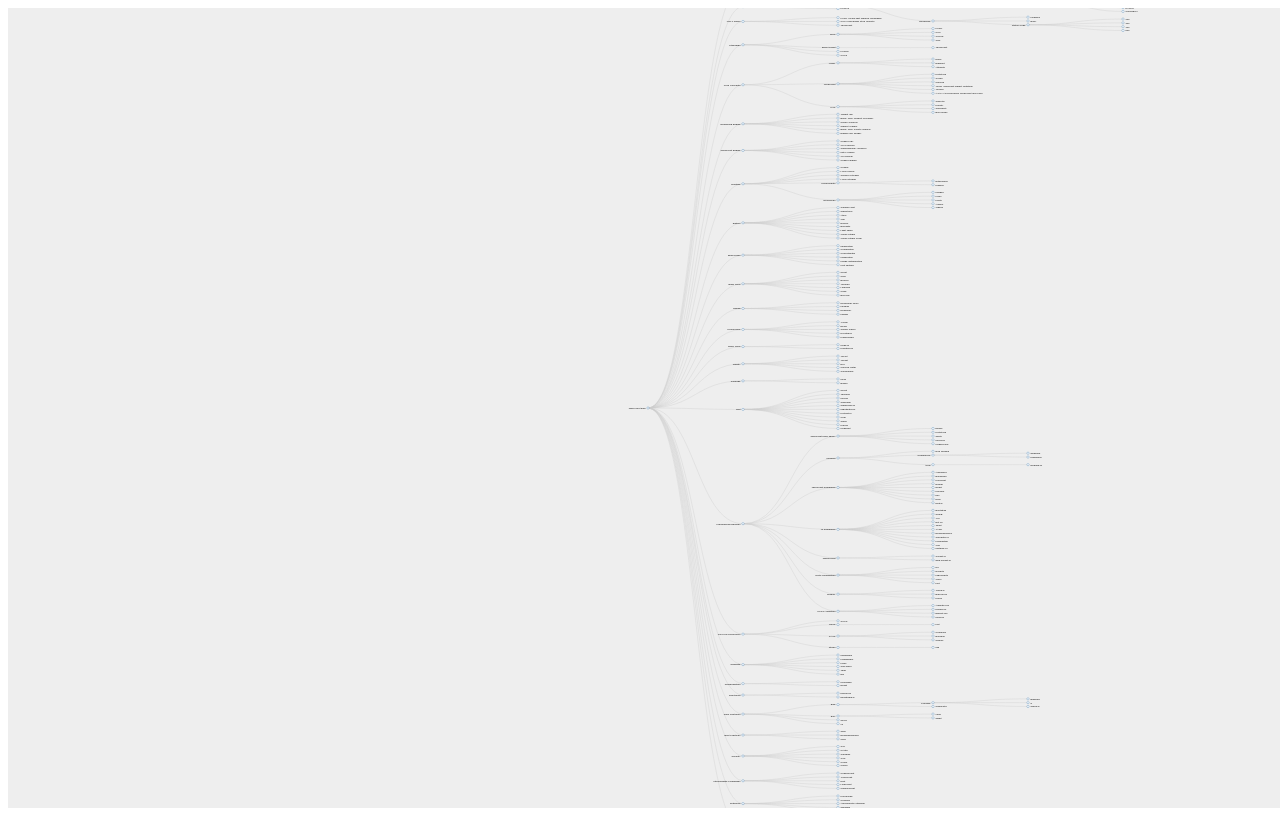
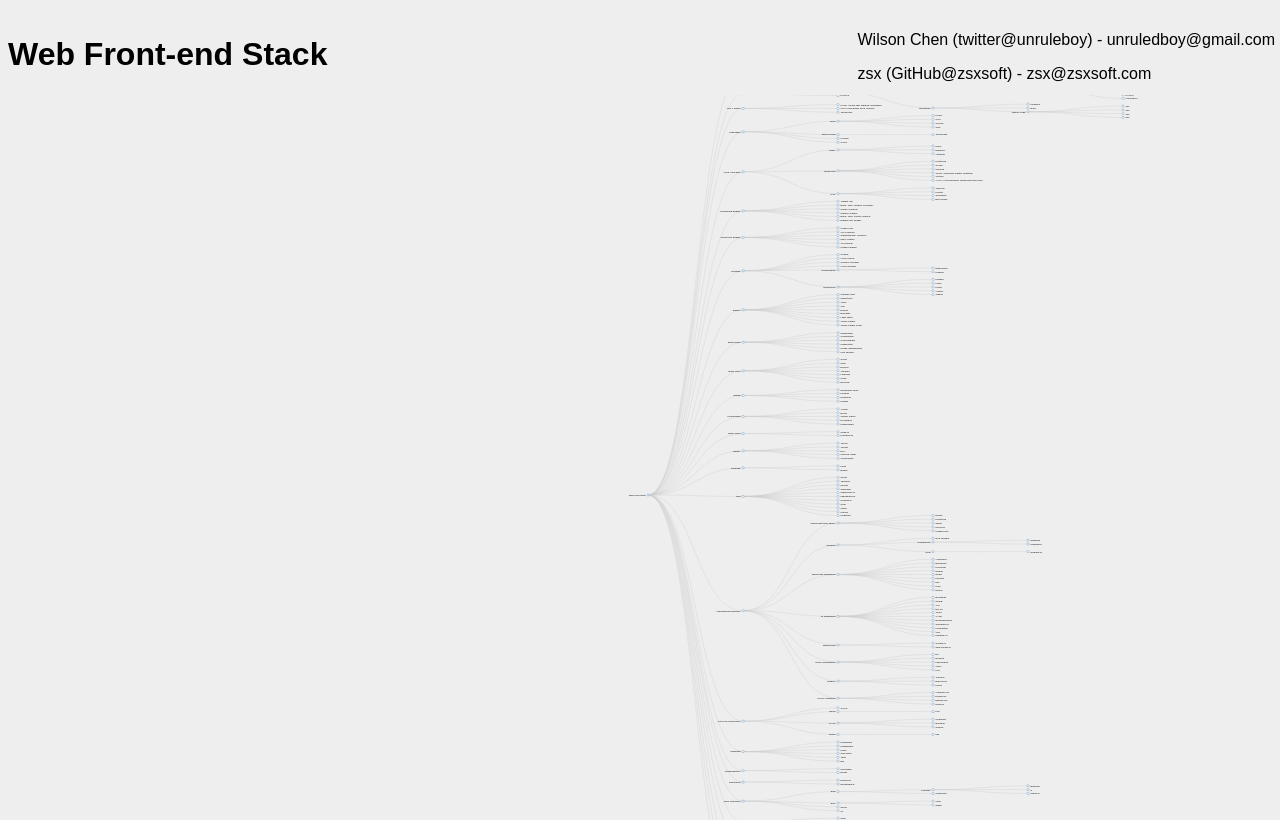
Before and after one commit to unruledboy/WebFrontEndStack, a website: page ux/WebFrontEndStack.html in a window 1280 px wide. Drawn offline with nearby package versions, Linux system fonts and the light colour scheme; a web font is replaced by a local one.

Commit message:
Beautify HTML

```diff
--- a/build.js
+++ b/build.js
@@ -8,7 +8,7 @@ var port = process.env.PORT || 3000;
 var httpServer = "http://127.0.0.1:" + port + "/";
 
 var pageWidth = 2200; // Magic number!
-var pageHeight = 3500;
+var pageHeight = 4500;
 
 /**
  * Use to build a promise for some fucking async api.
--- a/ux/WebFrontEndStack.html
+++ b/ux/WebFrontEndStack.html
@@ -1,5 +1,6 @@
 <!DOCTYPE html>
 <html>
+
 <head>
     <meta charset="utf-8">
     <title>Web Front End Stack</title>
@@ -20,7 +21,6 @@
 
     .node text {
         font-size: 10px;
-            font-family: sans-serif;
     }
 
     .link {
@@ -39,15 +39,67 @@
         display: block;
     }
 
-        .ghostCircle, .activeDrag .ghostCircle {
+    .ghostCircle,
+    .activeDrag .ghostCircle {
         display: none;
     }
+
+    html,
+    body {
+        background-color: #EEE;
+        margin: 0px;
+        height: 100%;
+    }
+    body {
+        float: left;
+        font-family: 'PT Sans', sans-serif;
+    }
+
+    .container {
+        margin: 0 0 0 8px;
+        height: 100%;
+        top: 15px;
+        position: fixed;
+
+    }
+    .left {
+        float: left;
+    }
+    .right {
+    float: right;
+    right: 5px;
+    position: fixed;
+    }
+    header {
+    }
+    #tree-container {
+        height: 100%;
+        float: left;
+    }
+    a {
+        text-decoration: none;
+        color: currentColor;
+    }
     </style>
+    <link href='http://fonts.useso.com/css?family=PT+Sans' rel='stylesheet' type='text/css'>
     <script src="http://cdn.staticfile.org/jquery/2.1.1/jquery.min.js"></script>
     <script src="http://cdn.staticfile.org/d3/3.4.13/d3.min.js"></script>
     <script src="dndTree.js"></script>
 </head>
+
 <body>
-    <div id="tree-container"></div>
+<div class="container">
+    <header>
+        <div class="left">
+            <h1>Web Front-end Stack</h1>
+        </div>
+        <div class="right">
+            <p><a href="http://github.com/unruledboy">Wilson Chen (twitter@unruleboy) - unruledboy@gmail.com</a></p>
+            <p><a href="http://github.com/zsxsoft">zsx (GitHub@zsxsoft) - zsx@zsxsoft.com</a></p>
+        </div>
+    </header>
+    <section id="tree-container"></section>
+    </div>
 </body>
+
 </html>
--- a/ux/dndTree.js
+++ b/ux/dndTree.js
@@ -1,5 +1,7 @@
+(function() {
+    var isPhantom = /PhantomJS/ig.test(navigator.userAgent);
     // Get JSON data
-treeJSON = d3.json("WebFrontEndStack.json", function(error, treeData) {
+    var treeJSON = d3.json("WebFrontEndStack.json", function(error, treeData) {
 
         // Calculate total nodes, max label length
         var totalNodes = 0;
@@ -144,7 +146,7 @@ treeJSON = d3.json("WebFrontEndStack.json", function(error, treeData) {
         }
 
         // define the baseSvg, attaching a class for styling and the zoomListener
-    var baseSvg = d3.select("#tree-container").append("svg")
+        var baseSvg = d3.select("#tree-container").append("svg:svg")
             .attr("width", viewerWidth)
             .attr("height", viewerHeight)
             .attr("class", "overlay")
@@ -307,6 +309,20 @@ treeJSON = d3.json("WebFrontEndStack.json", function(error, treeData) {
             y = -source.x0;
             x = x * scale + viewerWidth / 2;
             y = y * scale + viewerHeight / 2;
+            d3.select('g').transition()
+                .duration(duration)
+                .attr("transform", "translate(" + x + "," + y + ")scale(" + scale + ")");
+            zoomListener.scale(scale);
+            zoomListener.translate([x, y]);
+        }
+
+        function leftNode(source) {
+            scale = zoomListener.scale();
+
+            x = 100 * scale;
+            y = source.y0 * scale;
+            console.log(x);
+
             d3.select('g').transition()
                 .duration(duration)
                 .attr("transform", "translate(" + x + "," + y + ")scale(" + scale + ")");
@@ -516,9 +532,18 @@ treeJSON = d3.json("WebFrontEndStack.json", function(error, treeData) {
         root = treeData;
         root.x0 = viewerHeight / 2;
         root.y0 = 0;
+        update(root);
 
         // Layout the tree initially and center on the root node.
-    update(root);
+        if (isPhantom) {
+            zoomListener.scale(1.25);
+            leftNode(root);
+        } else {
             zoomListener.scale(0.25);
             centerNode(root);
+        }
+
+        //
     });
+
+})();
```
Lines whose indentation alone changed are shown as unchanged.
